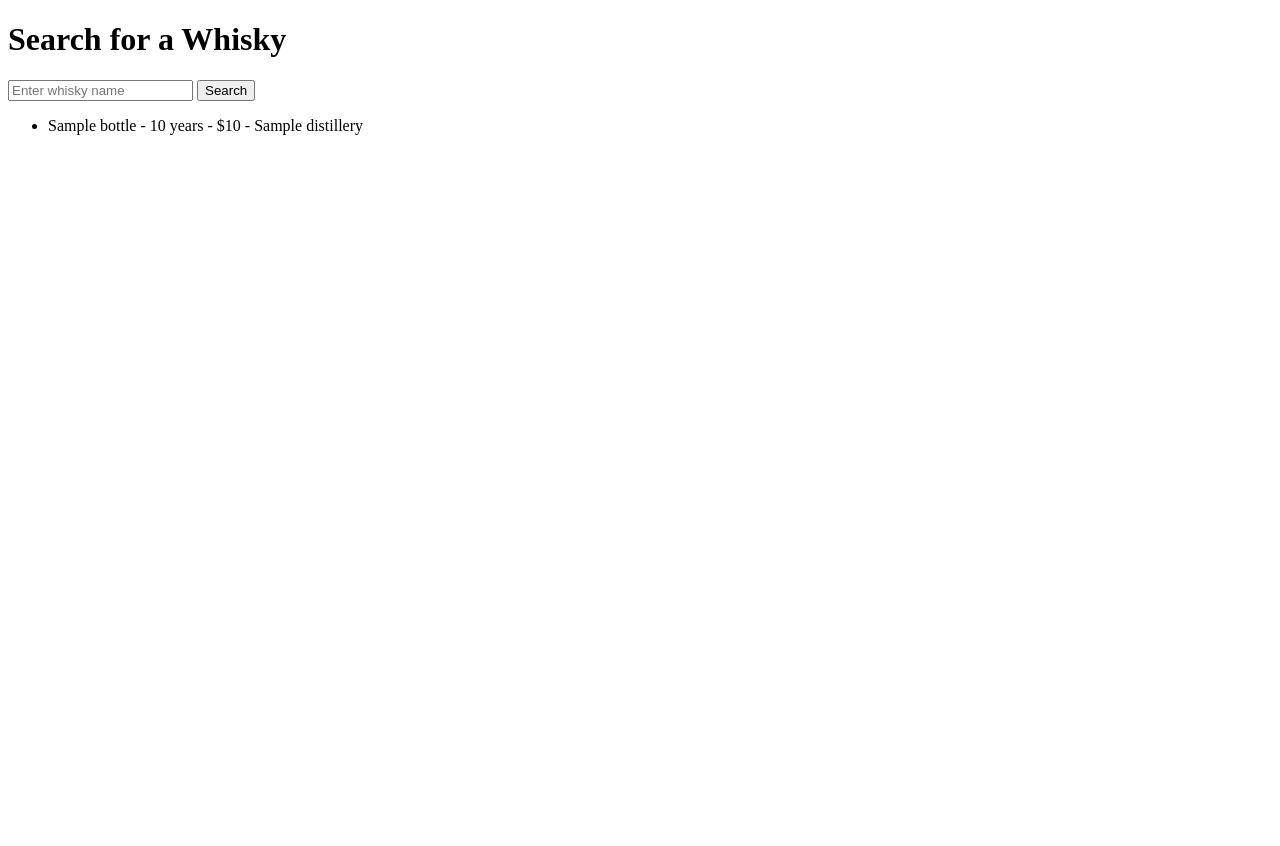
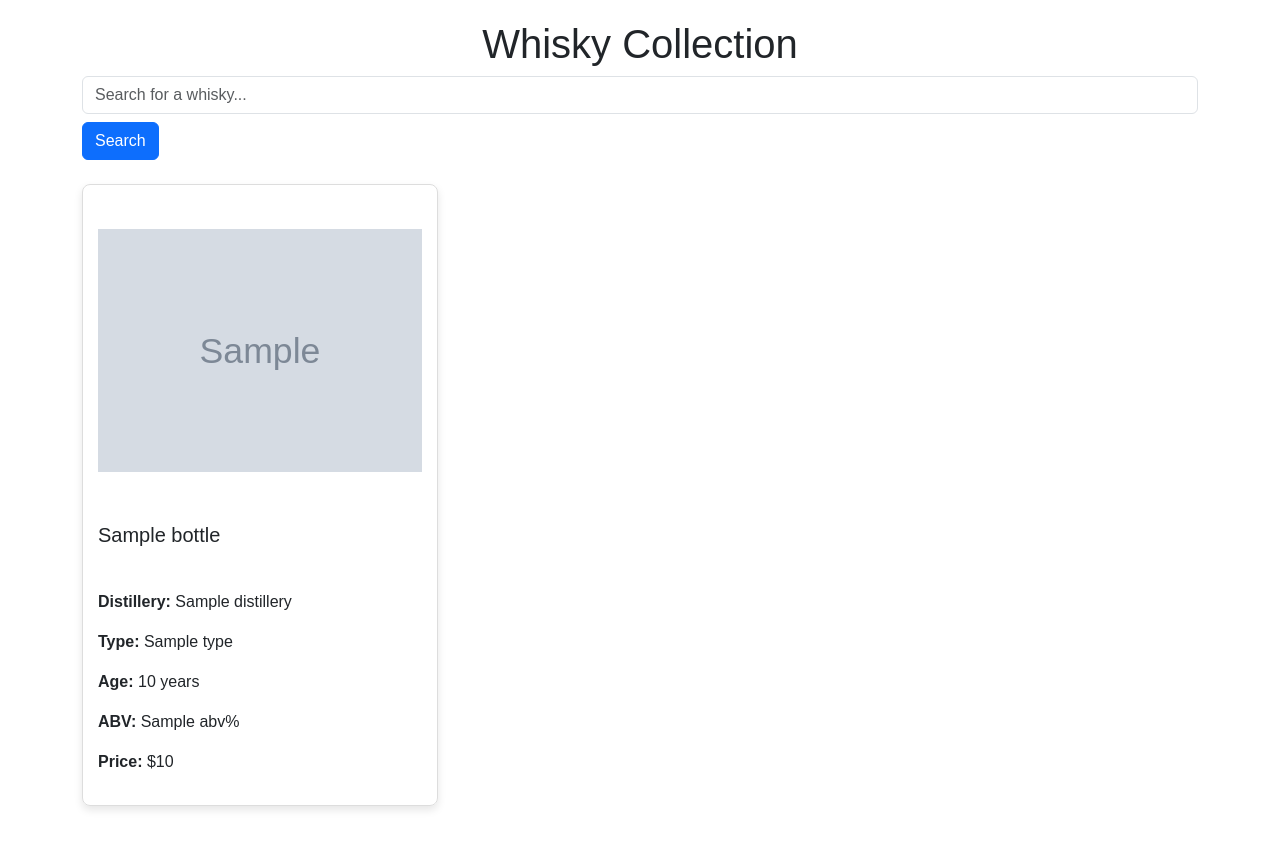
Before and after one commit to sslsamuel/Whisky-Collection-Manager, a Flask app: template templates/search.html in a window 1280 px wide. Before the commit the page ends 135 px from the top, so only its background shows below. Run offline with Flask 3, Linux system fonts and the light colour scheme; the template is opened without the code that fills it: most values are stand-ins (such as "Sample title", 1, 10 or a date in 2020); grey boxes marked "Sample" are stand-in pictures.

Commit message:
searching feature now produces whisky bottles with equal sized cells and included ABV

```diff
--- a/templates/search.html
+++ b/templates/search.html
@@ -3,18 +3,67 @@
 <head>
     <meta charset="UTF-8">
     <meta name="viewport" content="width=device-width, initial-scale=1.0">
-    <title>Whisky Manager</title>
+    <title>Whisky Collection Manager</title>
+    <!-- Load Bootstrap CSS -->
+    <link href="https://cdn.jsdelivr.net/npm/bootstrap@5.3.0-alpha1/dist/css/bootstrap.min.css" rel="stylesheet">
+    <style>
+        body {
+            padding: 20px;
+            font-family: Arial, sans-serif;
+        }
+        .bottle-card {
+            border: 1px solid #ddd;
+            border-radius: 8px;
+            padding: 15px;
+            margin-bottom: 20px;
+            box-shadow: 0 4px 8px rgba(0, 0, 0, 0.1);
+        }
+        .bottle-card img {
+            max-width: 100%;
+            border-radius: 8px;
+        }
+        .bottle-card h5{
+            height: 3em; /* Fixed height for the title area */
+            line-height: 1.5em; /* Adjust line spacing */
+            margin-top: 1em; /* Add vertical space between image and title */
+        }
+        .bottle-info {
+            margin-top: 10px;
+        }
+        img {
+            height: 300px;
+            object-fit: contain; /* Preserve the aspect ratio */
+            margin: 0 auto; /* Center the images horizontally */
+            display: block; /* Removes any inline element spacing */
+
+        }
+    </style>
 </head>
 <body>
-    <h1>Search for a Whisky</h1>
-    <form method="POST">
-        <input type="text" name="search" placeholder="Enter whisky name">
-        <button type="submit">Search</button>
-    </form>
-    <ul>
-        {% for bottle in results %}
-            <li>{{ bottle.name }} - {{ bottle.age }} years - ${{ bottle.price }} - {{ bottle.distillery }}</li>
-        {% endfor %}
-    </ul>
+    <div class="container">
+        <h1 class="text-center">Whisky Collection</h1>
+        <form method="POST" class="mb-4">
+            <input type="text" name="search" class="form-control" placeholder="Search for a whisky...">
+            <button type="submit" class="btn btn-primary mt-2">Search</button>
+        </form>
+
+        <div class="row">
+            {% for bottle in results %}
+            <div class="col-md-4">
+                <div class="bottle-card">
+                    <img src="{{ bottle.image_url }}" alt="Image of {{ bottle.name }}">
+                    <h5>{{ bottle.name }}</h5>
+                    <div class="bottle-info">
+                        <p><strong>Distillery:</strong> {{ bottle.distillery }}</p>
+                        <p><strong>Type:</strong> {{ bottle.type }}</p>
+                        <p><strong>Age:</strong> {{ bottle.age }} years</p>
+                        <p><strong>ABV:</strong> {{ bottle.abv }}%</p>
+                        <p><strong>Price:</strong> ${{ bottle.price }}</p>
+                    </div>
+                </div>
+            </div>
+            {% endfor %}
+        </div>
+    </div>
 </body>
 </html>
--- a/whisky_manager.py
+++ b/whisky_manager.py
@@ -21,6 +21,8 @@ class WhiskyManager:
         return [b for b in self.data if query.lower() in b["name"].lower()]
 
 
+
+# not implemented yet
 class Bottle:
     def __init__(self, name, age, price, distillery):
         self.name = name
@@ -39,6 +41,7 @@ class Bottle:
             "price": self.price,
         }
 
+# not implemented yet
 class User:
     def __init__(self, username, password):
         self.username = username
```
